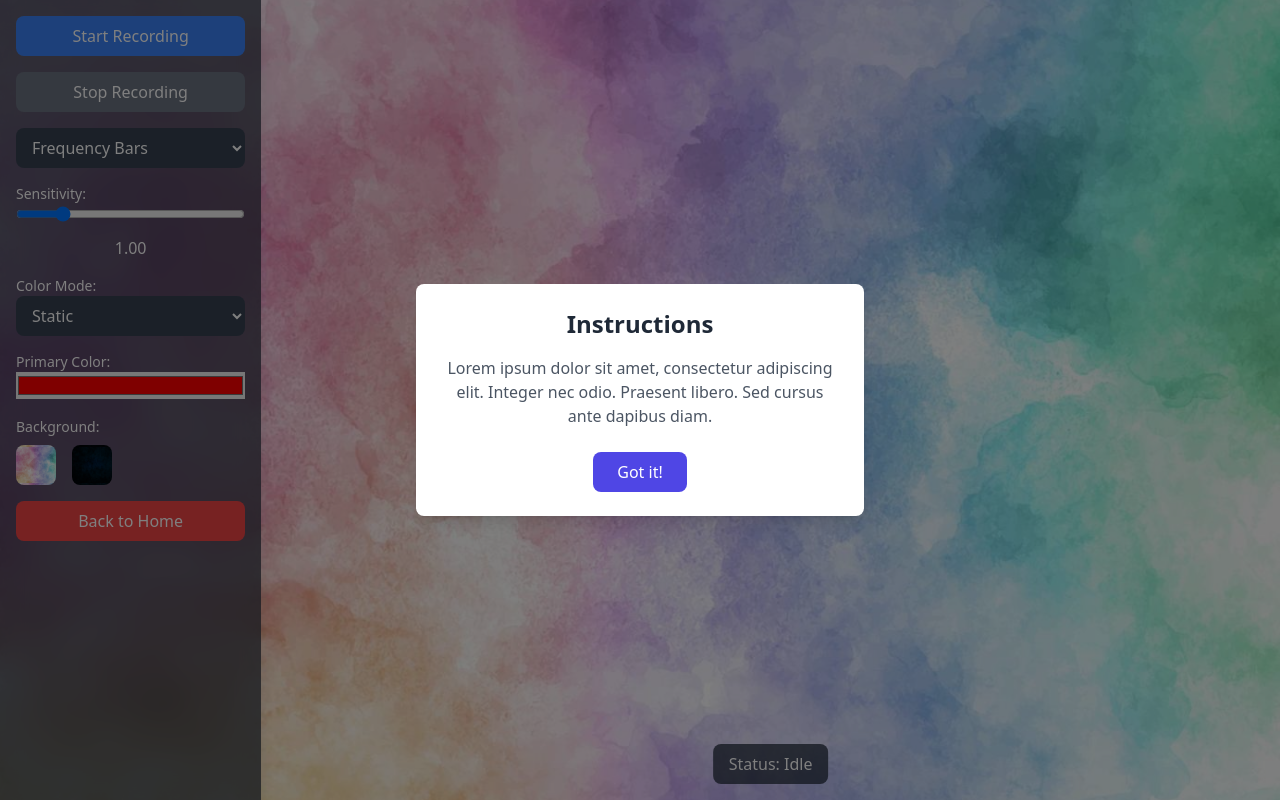
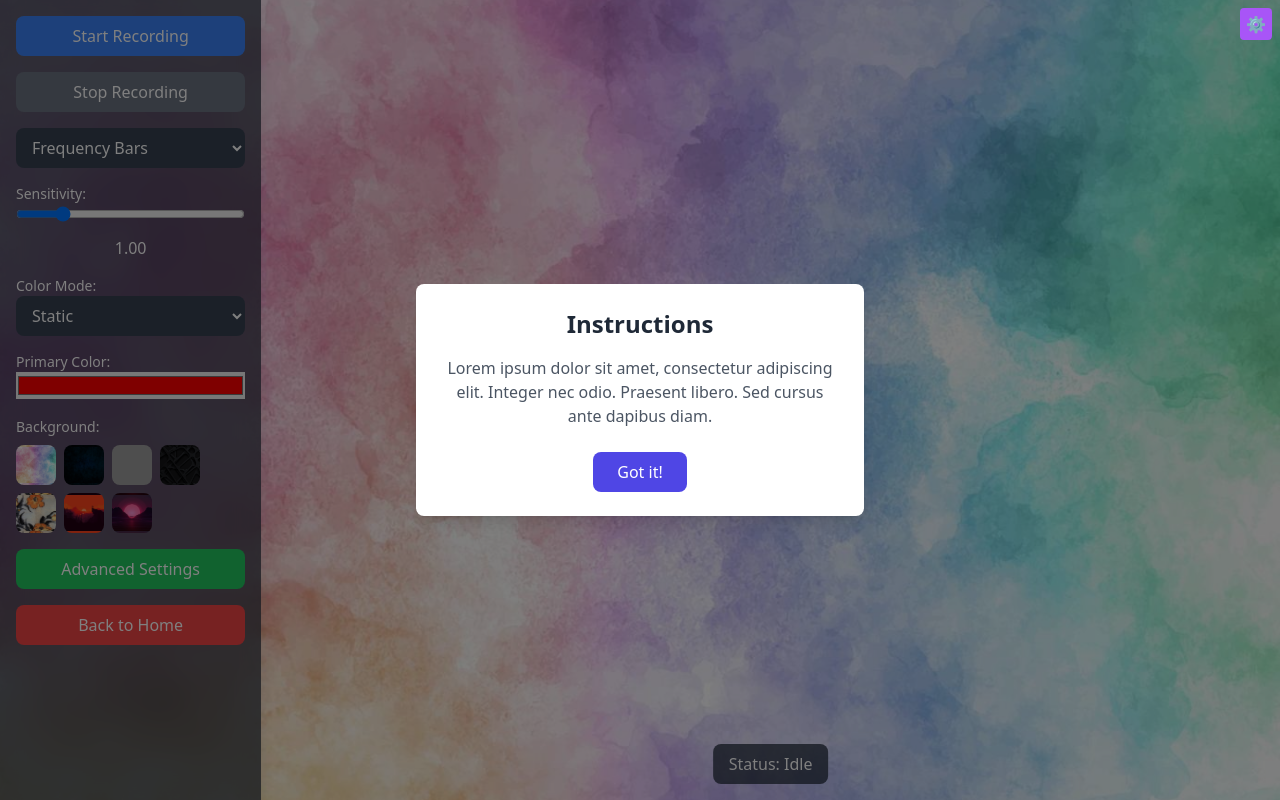
Before and after one commit to maciejgrosz/animus, a Flask app: page /live-animation in a window 1280 px wide. Run offline with Flask 2, Linux system fonts and the light colour scheme; some libraries are stand-ins or nearby versions; grey boxes are pictures that could not be loaded.

Commit message:
collapse settings button

```diff
--- a/templates/live-animation.html
+++ b/templates/live-animation.html
@@ -21,6 +21,7 @@
     <script src="../static/js/visualizations/web.js"></script>
 </head>
 <body class="bg-cover bg-center text-white h-screen flex overflow-hidden" style="background-image: url('/static/img/colorful.jpg');">
+<!-- Instructions Popup -->
 <div id="instruction-popup" class="fixed inset-0 bg-black bg-opacity-50 flex items-center justify-center z-50">
     <div class="bg-white p-6 rounded-lg shadow-lg max-w-md text-center">
         <h2 class="text-2xl font-bold text-gray-800 mb-4">Instructions</h2>
@@ -30,7 +31,14 @@
         <button id="close-popup" class="px-6 py-2 bg-indigo-600 text-white rounded-lg hover:bg-indigo-700 transition">Got it!</button>
     </div>
 </div>
-<div class="flex flex-col w-1/4 bg-gray-800/70 p-4 shadow-lg space-y-4 backdrop-blur-md">
+
+<!-- Toggle Settings Button (small gear icon in top-right) -->
+<button id="toggle-settings" class="fixed top-2 right-2 z-50 bg-purple-500 text-white w-8 h-8 flex items-center justify-center rounded hover:bg-purple-600 transition">
+    ⚙️
+</button>
+
+<!-- Quick Settings Panel -->
+<div id="settings-panel" class="flex flex-col w-1/4 bg-gray-800/70 p-4 shadow-lg space-y-4 backdrop-blur-md transition-all">
     <button id="record-btn" class="w-full py-2 px-4 bg-blue-500 text-white rounded-lg hover:bg-blue-600 transition">Start Recording</button>
     <button id="stop-btn" class="w-full py-2 px-4 bg-gray-500 text-white rounded-lg hover:bg-gray-600 transition" disabled>Stop Recording</button>
 
@@ -65,7 +73,7 @@
             <option value="frequency">Frequency Reactive</option>
             <option value="amplitude">Amplitude Reactive</option>
             <option value="rainbow">Rainbow Cycle</option>
-            <option value="kaleidoscope">Kaleidoscope Cycling</option> <!-- 🆕 New Mode -->
+            <option value="kaleidoscope">Kaleidoscope Cycling</option>
         </select>
     </div>
 
@@ -75,18 +83,63 @@
     </div>
     <div>
         <label class="block text-sm mb-2">Background:</label>
-        <div class="flex space-x-4">
-            <!-- Colorful Background Preview -->
+        <div class="flex flex-wrap gap-2">
+            <!-- Background Previews -->
             <div id="bg-colorful" class="w-10 h-10 rounded-lg cursor-pointer bg-cover bg-center border-2 border-transparent hover:border-white transition"
                  style="background-image: url('/static/img/colorful.jpg');"
                  onclick="changeBackground('/static/img/colorful.jpg', 'bg-colorful')">
             </div>
-            <!-- Dark Background Preview -->
             <div id="bg-dark" class="w-10 h-10 rounded-lg cursor-pointer bg-cover bg-center border-2 border-transparent hover:border-white transition"
                  style="background-image: url('/static/img/dark_blue.jpg');"
                  onclick="changeBackground('/static/img/dark_blue.jpg', 'bg-dark')">
             </div>
+            <div id="bg-clouds" class="w-10 h-10 rounded-lg cursor-pointer bg-cover bg-center border-2 border-transparent hover:border-white transition"
+                 style="background-image: url('/static/img/clouds.jpg');"
+                 onclick="changeBackground('/static/img/clouds.jpg', 'bg-clouds')">
+            </div>
+            <div id="bg-dark-abstract" class="w-10 h-10 rounded-lg cursor-pointer bg-cover bg-center border-2 border-transparent hover:border-white transition"
+                 style="background-image: url('/static/img/dark_abstract.jpg');"
+                 onclick="changeBackground('/static/img/dark_abstract.jpg', 'bg-dark-abstract')">
+            </div>
+            <div id="bg-flowers" class="w-10 h-10 rounded-lg cursor-pointer bg-cover bg-center border-2 border-transparent hover:border-white transition"
+                 style="background-image: url('/static/img/flowers.jpg');"
+                 onclick="changeBackground('/static/img/flowers.jpg', 'bg-flowers')">
+            </div>
+            <div id="bg-minimalist" class="w-10 h-10 rounded-lg cursor-pointer bg-cover bg-center border-2 border-transparent hover:border-white transition"
+                 style="background-image: url('/static/img/minimalist_view.jpg');"
+                 onclick="changeBackground('/static/img/minimalist_view.jpg', 'bg-minimalist')">
+            </div>
+            <div id="bg-neon" class="w-10 h-10 rounded-lg cursor-pointer bg-cover bg-center border-2 border-transparent hover:border-white transition"
+                 style="background-image: url('/static/img/neon.jpg');"
+                 onclick="changeBackground('/static/img/neon.jpg', 'bg-neon')">
+            </div>
         </div>
+    </div>
+
+    <!-- Advanced Settings Toggle Button -->
+    <button id="advanced-settings-toggle" class="w-full py-2 px-4 bg-green-500 text-white rounded-lg hover:bg-green-600 transition">
+        Advanced Settings
+    </button>
+
+    <!-- Hidden Advanced Settings Panel -->
+    <div id="advanced-settings" class="hidden mt-4 p-4 bg-gray-700 rounded-lg">
+        <!-- Beat Detection Advanced Options -->
+        <div class="mb-4">
+            <label for="beat-threshold-factor" class="block text-sm">Beat Threshold Factor:</label>
+            <input type="range" id="beat-threshold-factor" min="1" max="3" step="0.1" value="1.5" class="w-full">
+            <span id="beat-threshold-factor-value" class="block text-center mt-2">1.5</span>
+        </div>
+        <div class="mb-4">
+            <label for="beat-history-size" class="block text-sm">Beat History Size:</label>
+            <input type="range" id="beat-history-size" min="10" max="100" step="1" value="43" class="w-full">
+            <span id="beat-history-size-value" class="block text-center mt-2">43</span>
+        </div>
+        <div class="mb-4">
+            <label for="min-beat-interval" class="block text-sm">Min Beat Interval (ms):</label>
+            <input type="range" id="min-beat-interval" min="100" max="1000" step="50" value="300" class="w-full">
+            <span id="min-beat-interval-value" class="block text-center mt-2">300</span>
+        </div>
+        <!-- Additional advanced options can be added here -->
     </div>
 
     <script>
@@ -102,12 +155,49 @@
             // Highlight the selected background
             document.getElementById(selectedId).classList.add('border-white');
         }
+
+        // Toggle Advanced Settings Panel
+        const advancedToggle = document.getElementById('advanced-settings-toggle');
+        const advancedPanel = document.getElementById('advanced-settings');
+
+        advancedToggle.addEventListener('click', () => {
+            advancedPanel.classList.toggle('hidden');
+        });
+
+        // Update display for advanced settings inputs in real time.
+        const beatThresholdInput = document.getElementById('beat-threshold-factor');
+        const beatThresholdDisplay = document.getElementById('beat-threshold-factor-value');
+        beatThresholdInput.addEventListener('input', (event) => {
+            beatThresholdDisplay.textContent = event.target.value;
+            // Update your beat detection parameter variable here.
+        });
+
+        const beatHistoryInput = document.getElementById('beat-history-size');
+        const beatHistoryDisplay = document.getElementById('beat-history-size-value');
+        beatHistoryInput.addEventListener('input', (event) => {
+            beatHistoryDisplay.textContent = event.target.value;
+            // Update your history window size variable accordingly.
+        });
+
+        const minBeatIntervalInput = document.getElementById('min-beat-interval');
+        const minBeatIntervalDisplay = document.getElementById('min-beat-interval-value');
+        minBeatIntervalInput.addEventListener('input', (event) => {
+            minBeatIntervalDisplay.textContent = event.target.value;
+            // Update your minimum beat interval variable accordingly.
+        });
+
+        // Toggle Settings Panel Collapse/Expand using the toggle button in the top-right
+        const toggleSettingsBtn = document.getElementById('toggle-settings');
+        const settingsPanel = document.getElementById('settings-panel');
+        toggleSettingsBtn.addEventListener('click', () => {
+            settingsPanel.classList.toggle('hidden');
+        });
     </script>
-
 
     <a href="/" class="block w-full py-2 px-4 text-center bg-red-500 rounded-lg hover:bg-red-600 transition">Back to Home</a>
 </div>
 
+<!-- Visualization Canvas -->
 <div class="flex-grow relative">
     <canvas id="audio-visualizer" class="w-full h-full block"></canvas>
     <div class="absolute bottom-4 left-1/2 transform -translate-x-1/2 bg-gray-800 bg-opacity-75 text-center py-2 px-4 rounded-lg">
```
Also changed, not shown: static/img/dark_abstract.jpg (added), static/img/minimalist_view.jpg (added), static/img/neon.jpg (added).
